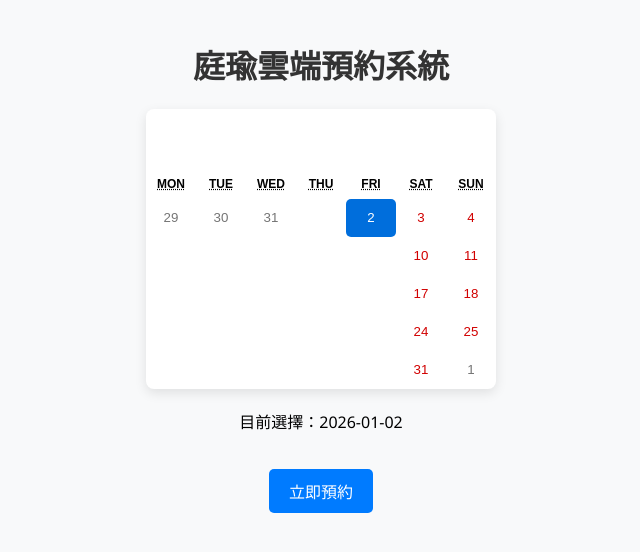
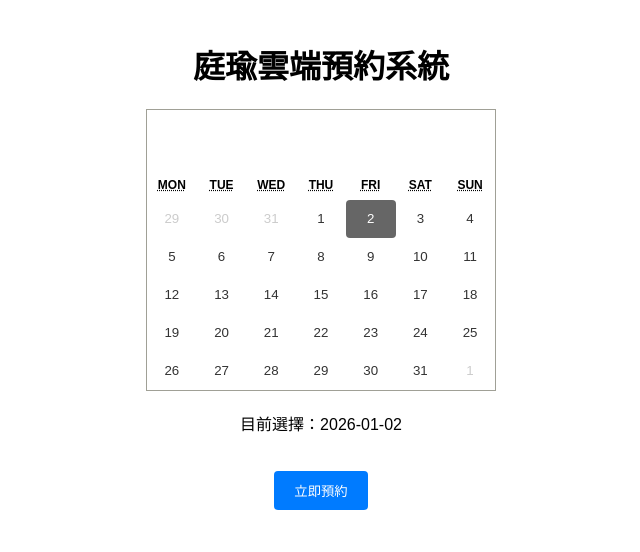
Before and after one commit to James-Usher/my-booking-frontend, a React (Create React App) app: page / in a window 1280 px wide. Shown: the top 552 px of the page, without its empty margins (319-959 px from the left). Built offline with nearby package versions, Linux system fonts and the light colour scheme; no server answers.

Commit message:
date text color fix

```diff
--- a/src/App.css
+++ b/src/App.css
@@ -2,68 +2,59 @@
 .App {
   text-align: center;
   padding: 20px;
-  font-family: 'Segoe UI', Tahoma, Geneva, Verdana, sans-serif;
-  background-color: #f8f9fa;
-  min-height: 100vh;
+  font-family: Arial, sans-serif;
+  background-color: #ffffff; /* 確保背景是純白 */
 }
 
-h1 {
-  color: #333;
+/* 修正：強制所有普通日期的字體為黑色，避免消失 */
+.react-calendar__tile {
+  color: #333333 !important;
+  padding: 10px !important;
 }
 
-/* 日曆容器居中 */
-.react-calendar {
-  margin: 0 auto;
-  border-radius: 8px;
-  box-shadow: 0 4px 12px rgba(0,0,0,0.1);
-  border: none !important;
+/* 修正：週一到週日的標題也要是黑色 */
+.react-calendar__month-view__days__day--neighboringMonth {
+  color: #cccccc !important; /* 非本月的日期改為淺灰色 */
 }
 
-/* --- 關鍵部分：處理已被預約的日期顏色 --- */
+/* --- 預約日期的樣式 --- */
 
-/* 1. 基本紅色背景 */
+/* 1. 被預約的圓圈：紅色背景、白色字體 */
 .booked-date {
   background-color: #ff4d4d !important;
-  color: white !important;
+  color: #ffffff !important; /* 只有紅底時字體才是白色 */
+  border-radius: 8px !important;
 }
 
-/* 2. 針對按鈕內部文字和圓形效果 */
+/* 2. 針對按鈕內部的強制設定 */
 .react-calendar__tile.booked-date {
   background: #ff4d4d !important;
-  color: white !important;
-  border-radius: 6px;
+  color: #ffffff !important;
 }
 
-/* 3. 確保滑鼠滑過時維持紅色（不然會變回套件預設的灰色或藍色） */
+/* 3. 滑鼠滑過已被預約的日期：深紅色 */
 .react-calendar__tile.booked-date:enabled:hover,
 .react-calendar__tile.booked-date:enabled:focus {
   background: #cc0000 !important;
-  color: white !important;
+  color: #ffffff !important;
 }
 
-/* 4. 如果那是「今天」且被預約，也要顯示紅色 */
-.react-calendar__tile--now.booked-date {
-  background: #ff4d4d !important;
+/* 4. 修正：選中(點擊)日期時的顏色（預設藍色，可改為深灰或維持原本） */
+.react-calendar__tile--active {
+  background: #666666 !important;
+  color: white !important;
 }
 
 /* 按鈕樣式 */
 button {
   margin-top: 20px;
-  padding: 12px 24px;
-  font-size: 16px;
-  border: none;
-  border-radius: 5px;
+  padding: 10px 20px;
   background-color: #007bff;
   color: white;
-  cursor: pointer;
-  transition: background 0.3s;
-}
-
-button:hover:not(:disabled) {
-  background-color: #0056b3;
+  border: none;
+  border-radius: 4px;
 }
 
 button:disabled {
-  background-color: #ccc;
-  cursor: not-allowed;
+  background-color: #cccccc;
 }
```
Also changed, not shown: 2 other files (tests, documents, lock files or other folders).
